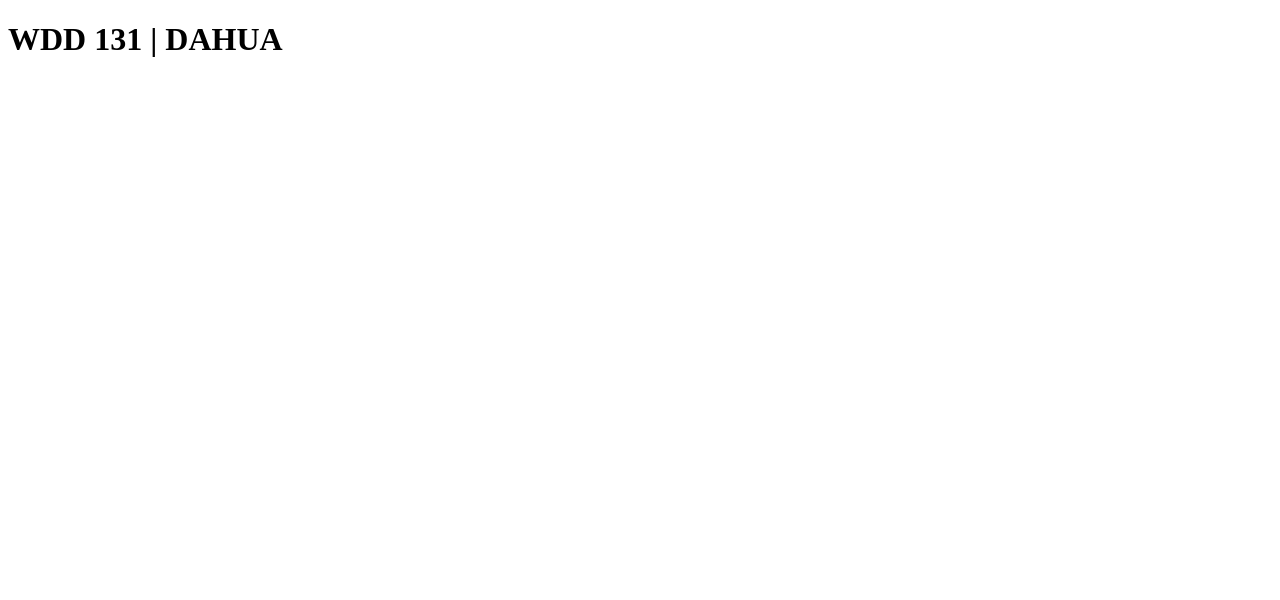
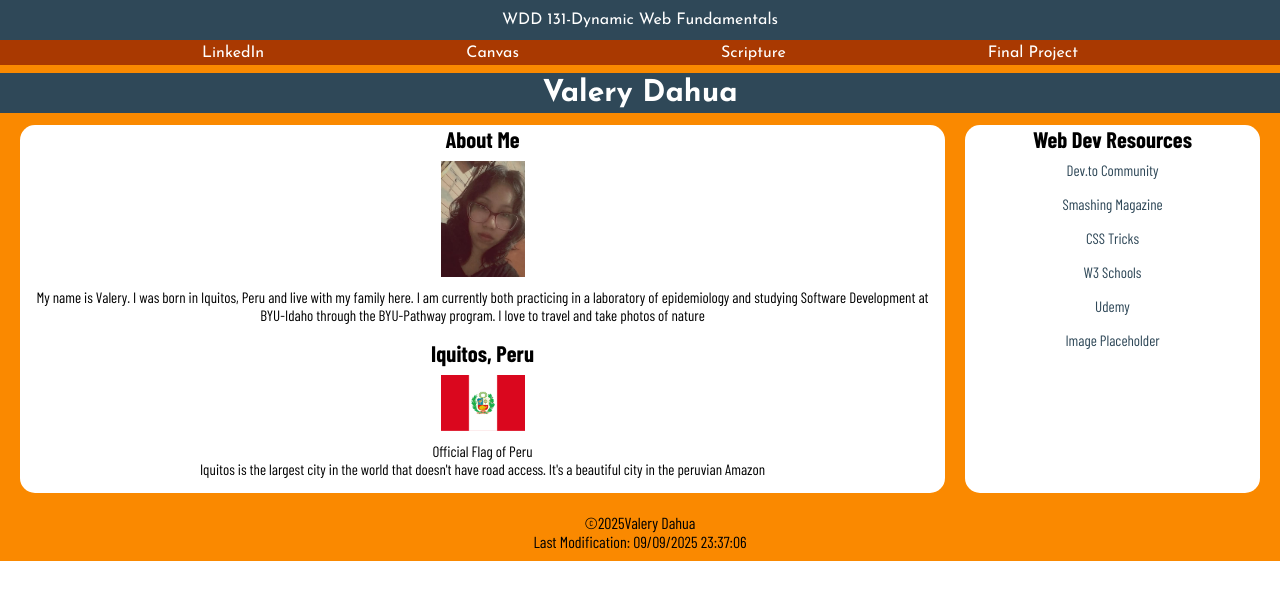
Before and after one commit to valeryds27/wdd131, a plain HTML site: page index.html in a window 1280 px wide. Drawn offline with nearby package versions, Linux system fonts and the light colour scheme; a web font is replaced by a local one.

Commit message:
w1assignment

```diff
--- a/index.html
+++ b/index.html
@@ -1,11 +1,53 @@
 <!DOCTYPE html>
-<html lang="en">
+<html lang="en-US">
     <head>
         <meta charset="UTF-8">
         <meta name="viewport" content="width=device-width, initial-scale=1.0">
-        <title>WDD 131</title>
+        <title>WDD 131-Dynamix Web Fundamentals-Your Name</title>
+        <meta name="description" content="WDD 131 - Dynamic Web Fundamentals by Valery Dahua; learning HTML, CSS and JavaScript">
+        <meta name="author" content="Valery Dahua">
+        <link rel="stylesheet" href="styles/base.css">
+        <link rel="preconnect" href="https://fonts.googleapis.com">
+        <link rel="preconnect" href="https://fonts.gstatic.com" crossorigin>
+        <link href="https://fonts.googleapis.com/css2?family=Barlow+Condensed:ital,wght@0,100;0,200;0,300;0,400;0,500;0,600;0,700;0,800;0,900;1,100;1,200;1,300;1,400;1,500;1,600;1,700;1,800;1,900&family=Josefin+Sans:ital,wght@0,100..700;1,100..700&display=swap" rel="stylesheet">
+        <script defer src="scripts/getdates.js"></script>
     </head>
     <body>
-        <h1>WDD 131 | DAHUA</h1>
+        <header>
+            <span id="course-title">WDD 131-Dynamic Web Fundamentals</span>
+            <nav>
+                <a href="https://pe.linkedin.com">LinkedIn</a>
+                <a href="https://byupw.instructure.com/">Canvas</a>
+                <a href="https://www.churchofjesuschrist.org/study/scriptures/bofm/1-ne/3?lang=eng&id=p7#p7">Scripture</a>
+                <a href="finalproject/index.html">Final Project</a>
+            </nav>
+        </header>
+        <main>
+            <h1>Valery Dahua</h1>
+            <section class="card-1">
+                <h2>About Me</h2>
+                <img src="images/profile.jpg" alt="my profile picture">
+                <p>My name is Valery. I was born in Iquitos, Peru and live with my family here. I am currently both practicing in a laboratory of epidemiology and studying Software Development at BYU-Idaho through the BYU-Pathway program. I love to travel and take photos of nature</p>
+                <h2>Iquitos, Peru</h2>
+                <figure>
+                    <img src="images/peruflag.png" alt="Peru Flag">
+                    <figcaption>Official Flag of Peru</figcaption>
+                </figure>
+                <p>Iquitos is the largest city in the world that doesn't have road access. It's a beautiful city in the peruvian Amazon</p>
+            </section>
+            <section class="card-2">
+                <h2>Web Dev Resources</h2>
+                <a href="Dev.html">Dev.to Community</a>
+                <a href="smashing.html">Smashing Magazine</a>
+                <a href="css-tricks.html">CSS Tricks</a>
+                <a href="w3schools.html">W3 Schools</a>
+                <a href="udemy.html">Udemy</a>
+                <a href="image.html">Image Placeholder</a>
+            </section>
+        </main>
+        <footer>
+            <p>&copy;<span id="currentyear"></span>Valery Dahua</p>
+            <p id="lastModified"></p>
+        </footer>
     </body>
 </html>
--- /dev/null
+++ b/scripts/getdates.js
@@ -0,0 +1,6 @@
+const currentyear = document.querySelector('#currentyear');
+const today = new Date();
+currentyear.innerHTML = today.getFullYear();
+
+const lastModified = document.querySelector('#lastModified');
+lastModified.innerHTML = `Last Modification: ${document.lastModified}`;
--- /dev/null
+++ b/styles/base.css
@@ -0,0 +1,108 @@
+:root {
+    --primary-color: #2F4858;
+    --secondary-color: #fa8900;
+    --accent1-color: #ffffff;
+    --accent2-color:#a93901;
+    --heading-font: 'Josefin Sans', sans-serif;
+    --body-font: 'Barlow Condensed', sans-serif;
+}
+
+* {
+    box-sizing: border-box;
+    margin: 0;
+    padding: 0;
+}
+
+#course-title {
+    display: block;
+    background-color: var(--primary-color);
+    font-family: var(--heading-font);
+    color:var(--accent1-color);
+    text-align: center;
+    width: 100%;
+    height: 40px;
+    padding: 12px
+}
+
+nav {
+    width: 100%;
+    display: flex;
+    justify-content: space-evenly;
+    align-items: center;
+    background-color: var(--accent2-color);
+    height: 25px;
+}
+
+nav a{
+    text-decoration: none;
+    color: var(--accent1-color);
+    font-family: var(--heading-font);
+}
+
+nav :hover {
+    color: var(--primary-color);
+    font-weight: bold;
+}
+
+main {
+    width: auto;
+    display: grid;
+    grid-template-columns: 3fr 1fr;
+    grid-template-rows: 30px 1fr;
+    gap: 20px;
+    background-color: var(--secondary-color);
+}
+
+h1 {
+    grid-row: 1;
+    grid-column: 1/3;
+    margin-top: 8px;
+    height: 40px;
+    padding: 5px;
+    font-family: var(--heading-font);
+    text-align: center;
+    font-size: 30px;
+    background-color: var(--primary-color);
+    color: var(--accent1-color);
+}
+
+.card-1{
+    grid-column: 1;
+    margin: 10px 0px 10px 20px;
+    text-align: center;
+    font-family: var(--body-font);
+    font-size: 15px;
+    background-color: var(--accent1-color);
+    border-radius: 15px;
+}
+
+.card-2{
+    grid-column: 2;
+    margin: 10px 20px 10px 0px;;
+    text-align: center;
+    font-family: var(--body-font);
+    font-size: 15px;
+    background-color: var(--accent1-color);
+    border-radius: 15px;
+}
+
+.card-1 img{
+    width: 100px;
+    padding: 8px;
+}
+.card-1 p {
+    padding: 0px 15px 15px 15px;
+}
+.card-2 a {
+    display: block;
+    text-decoration: none;
+    color: var(--primary-color);
+    padding: 8px;
+}
+
+footer {
+    background-color: var(--secondary-color);
+    text-align: center;
+    font-family: var(--body-font);
+    padding: 10px;
+}
```
Also changed, not shown: images/peruflag.png (added), images/profile.jpg (added).
